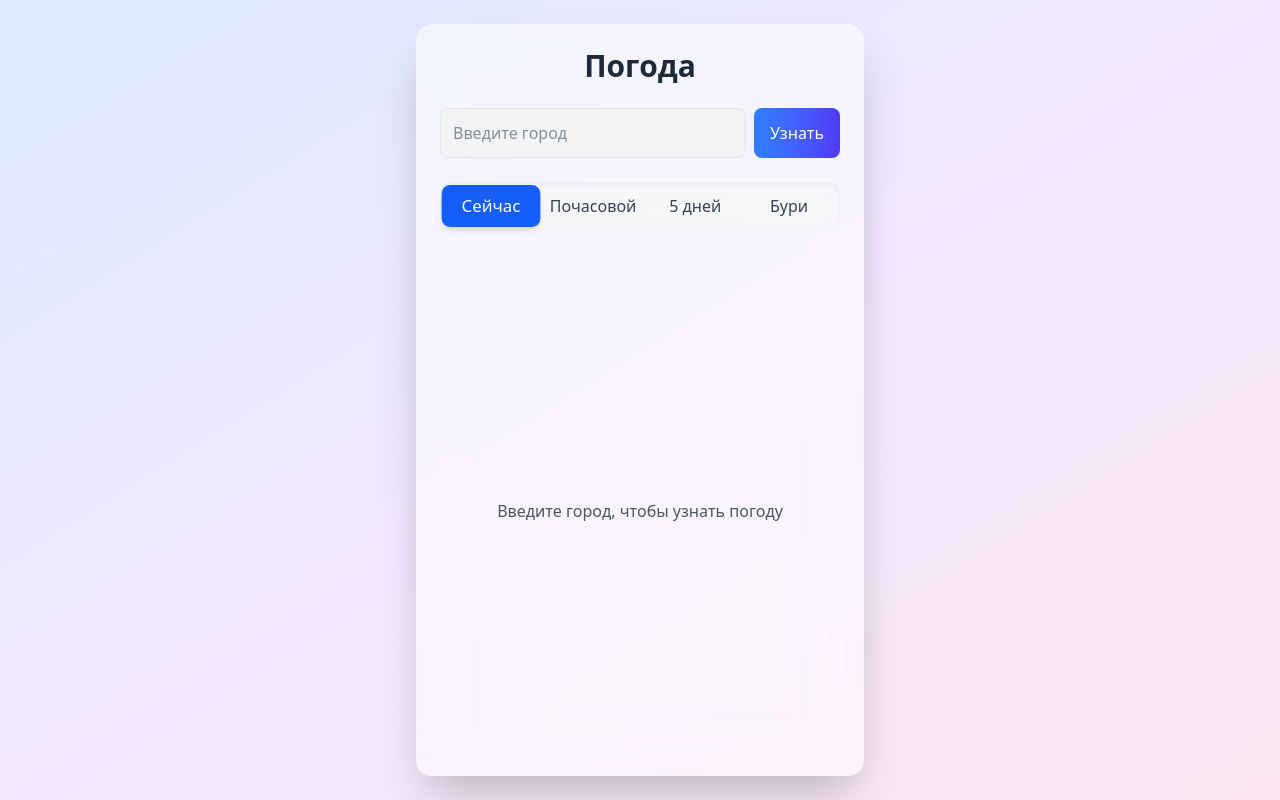
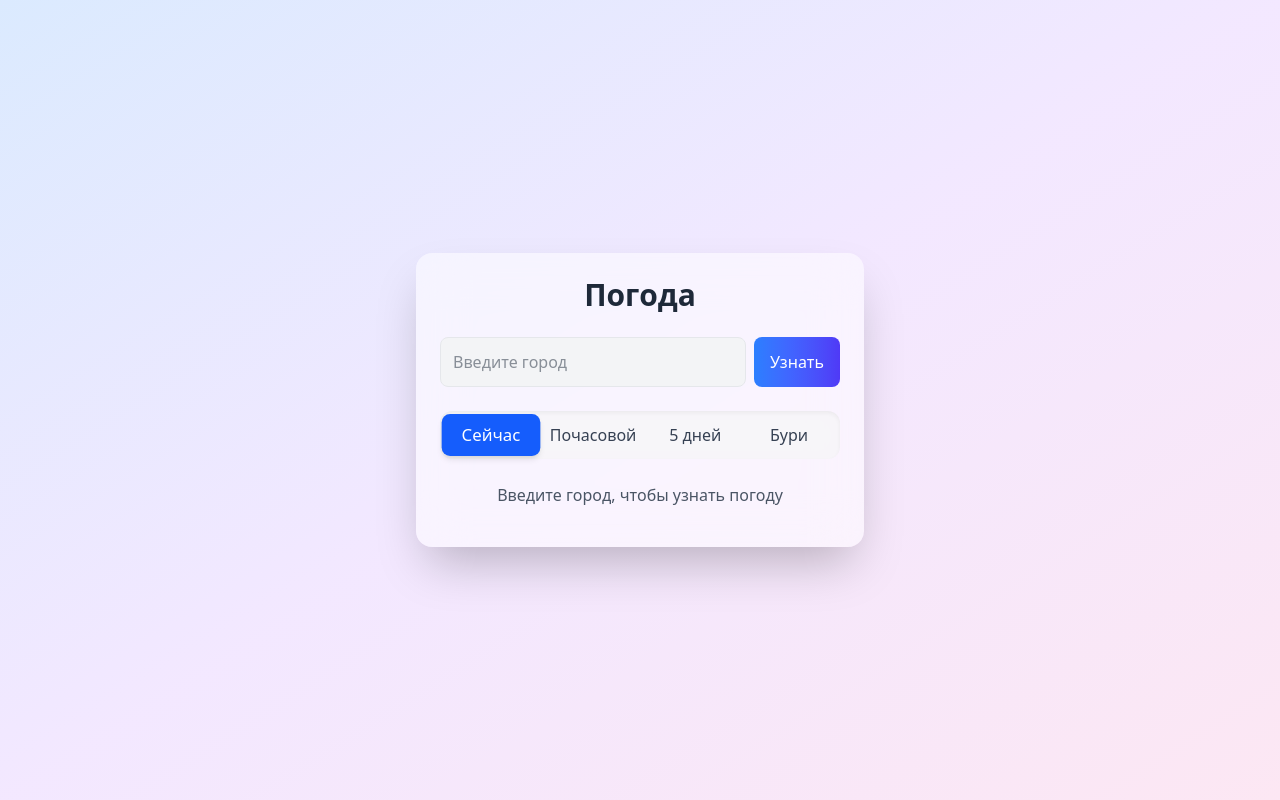
Before and after one commit to Gladiousi/weather, a React (Vite) app: page / in a window 1280 px wide. Built offline with nearby package versions, Linux system fonts and the light colour scheme; no server answers.

Commit message:
fix: height

```diff
--- a/eslint.config.js
+++ b/eslint.config.js
@@ -23,7 +23,7 @@ export default tseslint.config(
         'warn',
         { allowConstantExport: true },
       ],
-      'unused-vars': 'off',
+      '@typescript-eslint/no-unused-vars': 'off',
       "@typescript-eslint/no-explicit-any": 'off'
     },
   },
--- a/package.json
+++ b/package.json
@@ -16,7 +16,8 @@
     "react-dom": "^19.0.0",
     "react-icons": "^5.5.0",
     "recharts": "^2.15.3",
-    "tailwindcss": "^4.1.4"
+    "tailwindcss": "^4.1.4",
+    "zustand": "^5.0.5"
   },
   "devDependencies": {
     "@eslint/js": "^9.22.0",
--- a/src/App.tsx
+++ b/src/App.tsx
@@ -19,8 +19,8 @@ const App = () => {
     : "bg-gradient-to-br from-blue-100 via-purple-100 to-pink-100";
 
   return (
-    <div className={`wrapper flex justify-center min-h-screen ${backgroundClass} p-4 sm:p-6 overflow-auto`}>
-      <div className="w-full min-w-96 max-w-md text-black bg-white/50 backdrop-blur-xl rounded-2xl shadow-2xl p-4 sm:p-6 transition-all duration-300 hover:shadow-3xl flex flex-col min-h-[450px]">
+    <div className={`wrapper flex justify-center items-center min-h-screen ${backgroundClass} p-4 sm:p-6 `}>
+      <div className="w-full min-w-96 max-w-md text-black bg-white/50 backdrop-blur-xl rounded-2xl shadow-2xl p-4 sm:p-6 transition-all duration-300 hover:shadow-3xl ">
         <h2 className="text-2xl sm:text-3xl font-bold text-gray-800 mb-4 sm:mb-6 text-center">Погода</h2>
         <WeatherForm city={city} setCity={setCity} handleSubmit={handleSubmit} isLoading={isLoading} />
         <WeatherTabs activeTab={activeTab} setActiveTab={setActiveTab} />
@@ -29,19 +29,16 @@ const App = () => {
             {error}
           </p>
         )}
-
-        <div className="mt-auto flex-grow flex flex-col justify-center">
         {activeTab === "current" && weather && <CurrentWeather weather={weather} />}
         {activeTab === "hourly" && hourlyForecast && <HourlyForecast hourlyForecast={hourlyForecast} />}
         {activeTab === "fiveDay" && hourlyForecast && <FiveDayForecast hourlyForecast={hourlyForecast} />}
         {activeTab === "solarActivity" && <SolarActivity />}
 
         {!weather && !hourlyForecast && !error && !isLoading && activeTab !== "solarActivity" && (
-            <p className="text-gray-600 text-center text-sm sm:text-base mt-4 animate-fade-in">
+          <p className="text-gray-600 text-center text-sm sm:text-base mb-4 animate-fade-in">
             Введите город, чтобы узнать погоду
           </p>
         )}
-        </div>
       </div>
     </div>
   );
```
Also changed, not shown: 2 other files (tests, documents, lock files or other folders). Lines whose indentation alone changed are shown as unchanged.
